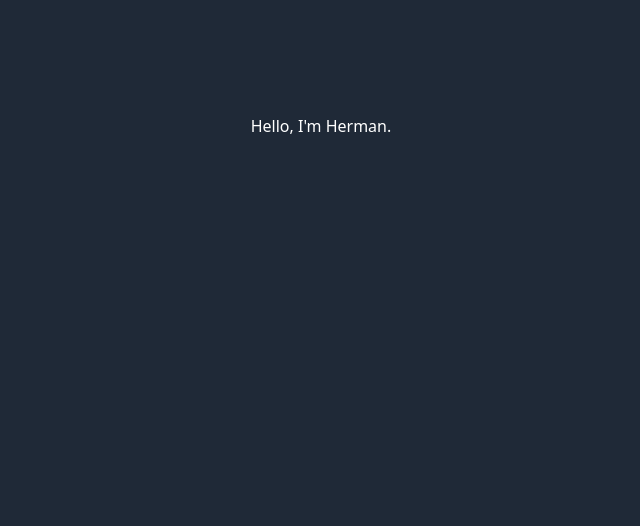
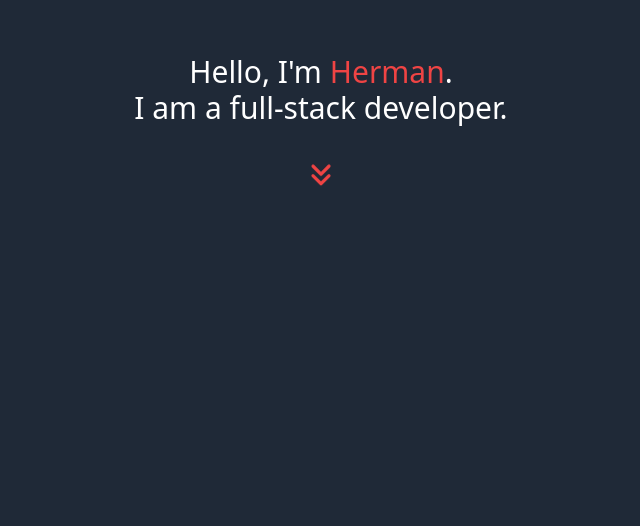
Before and after one commit to hermancai/portfolio, a Next.js app: page / in a window 1280 px wide. Shown: the part 274-800 px from the top of the page, without its empty margins (319-959 px from the left). Built offline with nearby package versions, Linux system fonts and the light colour scheme.

Commit message:
use heroicons

```diff
--- a/components/Hero.js
+++ b/components/Hero.js
@@ -1,7 +1,23 @@
+import { ChevronDoubleDownIcon } from "@heroicons/react/solid";
+
 function Hero({ id }) {
   return (
-    <div id={id} className="flex w-full items-center justify-center h-screen">
-      <p>Hello, I'm Herman.</p>
+    <div
+      id={id}
+      className="flex flex-col w-full items-center justify-center h-screen text-3xl px-10 text-center"
+    >
+      <p>
+        Hello, I'm <span className="text-red-500">Herman</span>.
+      </p>
+      <p>I am a full-stack developer.</p>
+      <ChevronDoubleDownIcon
+        className="w-8 mt-10 animate-bounce cursor-pointer text-red-500"
+        onClick={() => {
+          document
+            .getElementById("aboutWrapper")
+            .scrollIntoView({ behavior: "smooth" });
+        }}
+      />
     </div>
   );
 }
--- a/package.json
+++ b/package.json
@@ -9,6 +9,7 @@
     "lint": "next lint"
   },
   "dependencies": {
+    "@heroicons/react": "^1.0.4",
     "next": "11.1.2",
     "react": "17.0.2",
     "react-dom": "17.0.2"
```
Also changed, not shown: 1 other file (tests, documents, lock files or other folders).
